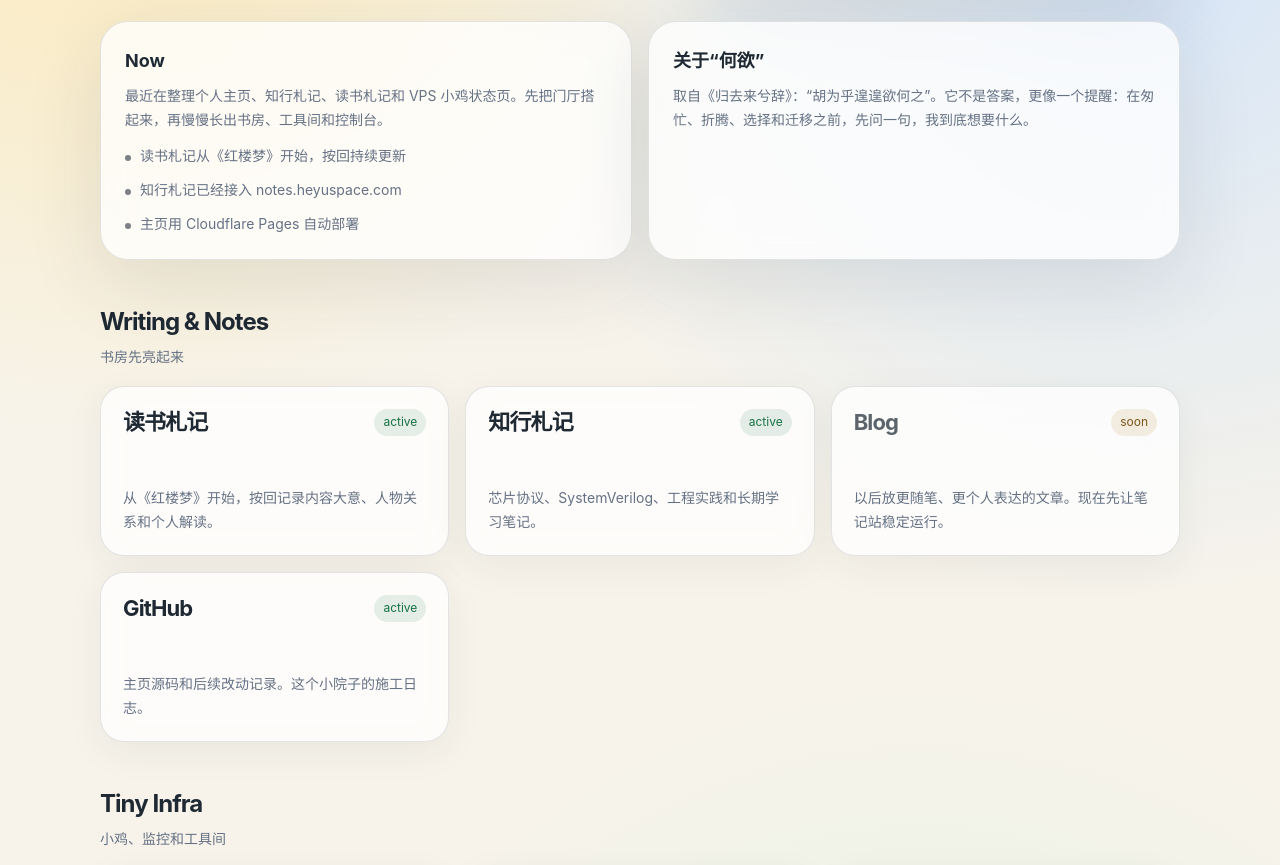
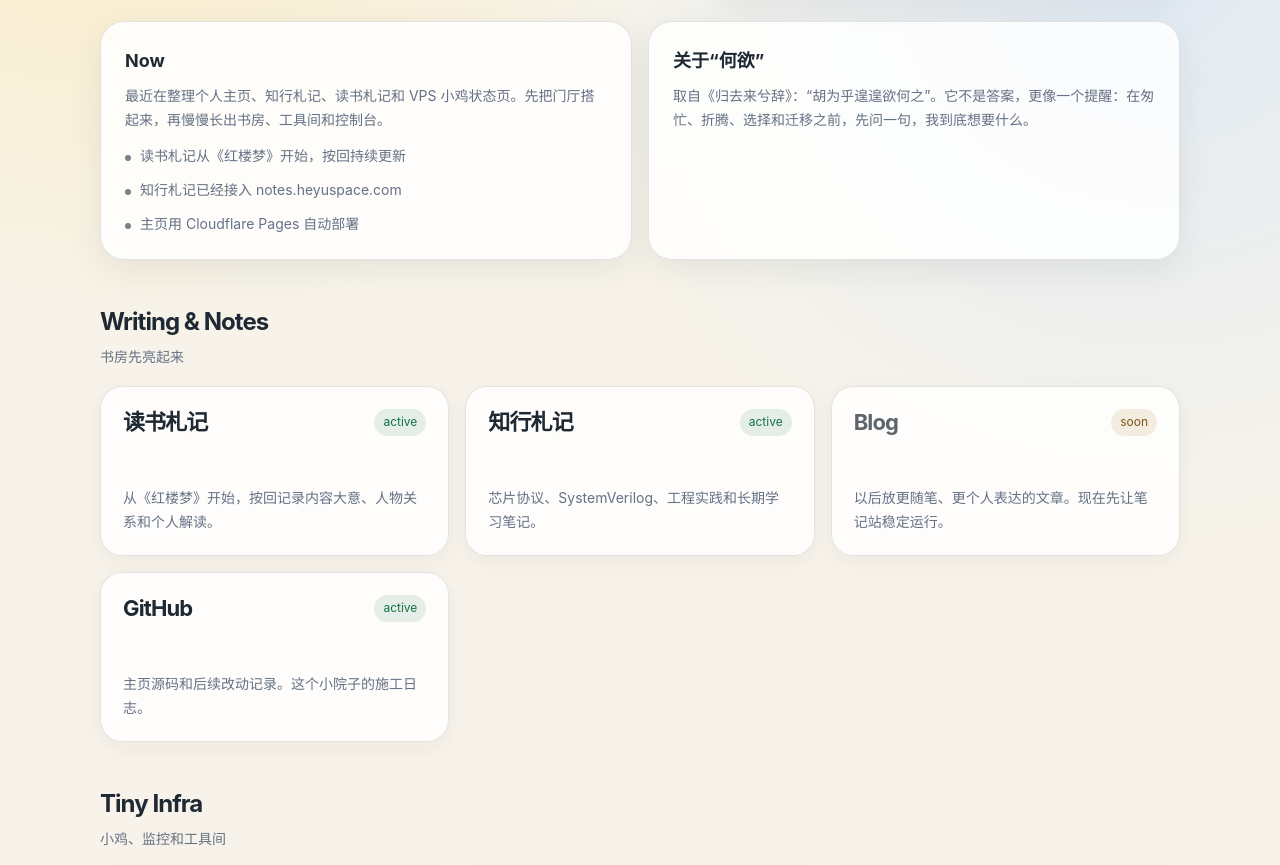
Before and after one commit to heyu6521/heyuspace-home, a plain HTML site: page index.html in a window 1280 px wide. Shown: the part 371-1236 px from the top of the page. Drawn offline with Linux system fonts and the light colour scheme.

Commit message:
Optimize homepage scrolling performance

```diff
--- a/index.html
+++ b/index.html
@@ -9,12 +9,12 @@
   <style>
     :root {
       --bg: #f7f3ea;
-      --card: rgba(255, 255, 255, 0.76);
-      --card-strong: rgba(255, 255, 255, 0.94);
+      --card: rgba(255, 255, 255, 0.84);
+      --card-strong: rgba(255, 255, 255, 0.96);
       --text: #1f2933;
       --muted: #657184;
       --line: rgba(31, 41, 51, 0.12);
-      --shadow: 0 24px 80px rgba(38, 45, 56, 0.11);
+      --shadow: 0 10px 32px rgba(38, 45, 56, 0.08);
       --accent: #111827;
       --accent-soft: #e9dfcd;
       --green: #177245;
@@ -31,9 +31,8 @@
       margin: 0;
       min-height: 100vh;
       background:
-        radial-gradient(circle at 8% 6%, rgba(255, 226, 147, 0.62), transparent 32%),
-        radial-gradient(circle at 90% 16%, rgba(198, 223, 255, 0.66), transparent 34%),
-        radial-gradient(circle at 72% 88%, rgba(209, 244, 221, 0.55), transparent 34%),
+        radial-gradient(circle at 8% 6%, rgba(255, 226, 147, 0.46), transparent 28%),
+        radial-gradient(circle at 90% 16%, rgba(198, 223, 255, 0.48), transparent 30%),
         var(--bg);
       color: var(--text);
       font: 16px/1.7 -apple-system, BlinkMacSystemFont, "Segoe UI", "Noto Sans SC", "Microsoft YaHei", Arial, sans-serif;
@@ -124,10 +123,9 @@
     .panel {
       padding: 24px;
       border: 1px solid var(--line);
-      border-radius: 28px;
+      border-radius: 24px;
       background: var(--card);
       box-shadow: var(--shadow);
-      backdrop-filter: blur(14px);
     }
 
     .panel strong {
@@ -209,19 +207,17 @@
       gap: 24px;
       padding: 22px;
       border: 1px solid var(--line);
-      border-radius: 24px;
+      border-radius: 22px;
       background: var(--card);
-      box-shadow: 0 10px 38px rgba(38, 45, 56, 0.06);
+      box-shadow: 0 6px 20px rgba(38, 45, 56, 0.05);
       text-decoration: none;
-      transition: transform 0.18s ease, border-color 0.18s ease, background 0.18s ease, box-shadow 0.18s ease;
-      backdrop-filter: blur(14px);
+      transition: border-color 0.16s ease, background 0.16s ease, transform 0.16s ease;
     }
 
     a.card:hover {
-      transform: translateY(-4px);
-      border-color: rgba(17, 24, 39, 0.26);
+      transform: translateY(-2px);
+      border-color: rgba(17, 24, 39, 0.22);
       background: var(--card-strong);
-      box-shadow: 0 18px 54px rgba(38, 45, 56, 0.12);
     }
 
     .card.is-soon {
```
